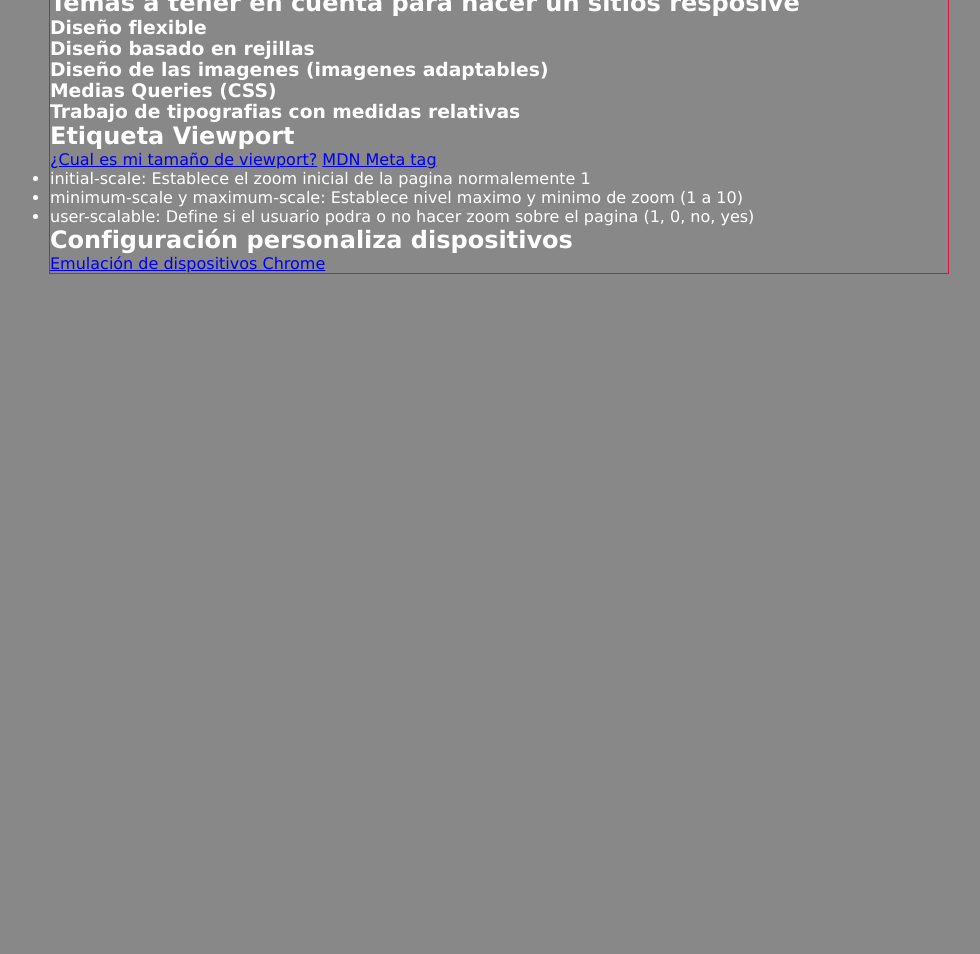
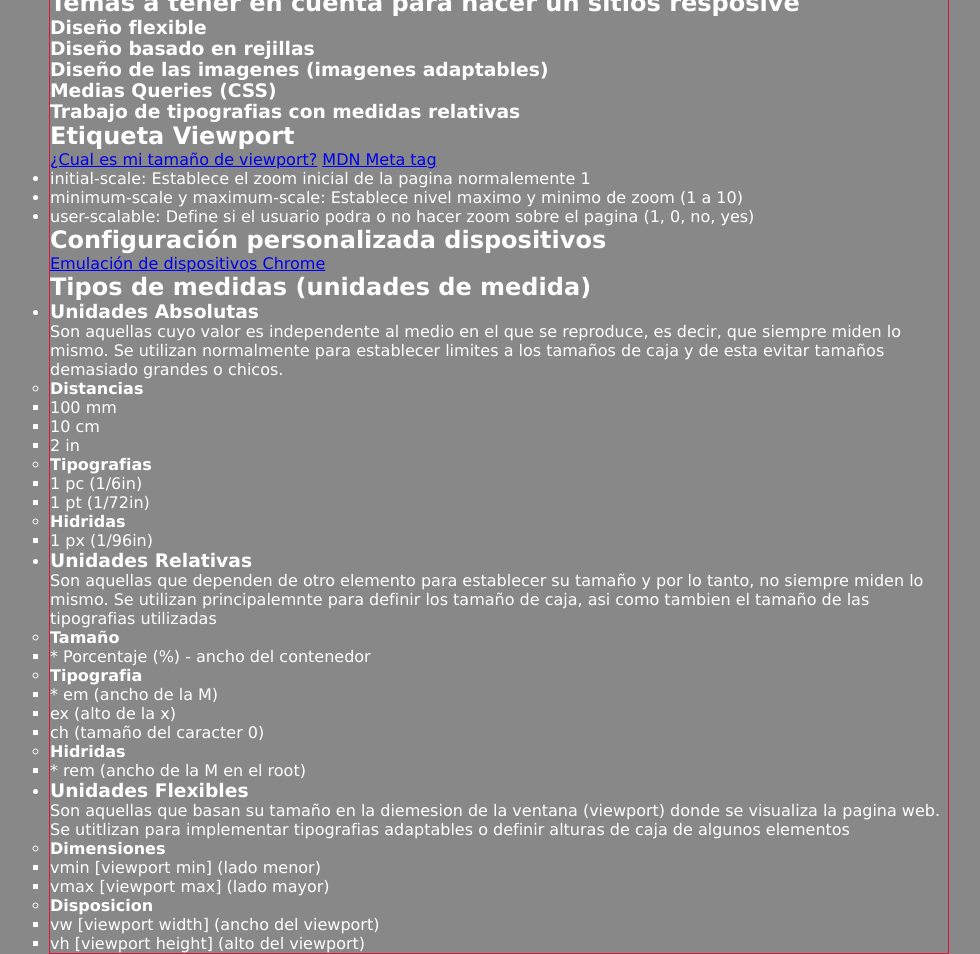
Before and after one commit to avefenixdev/87343-desarrollo-web-avanzado, a website built with Vite: page clase-02/04-responsive-web-design/index.html in a window 1280 px wide. Shown: the part 1200-2154 px from the top of the page, without its empty margins (141-1121 px from the left). Before the commit the page ends 1500 px from the top, so only its background shows below. Built offline with nearby package versions, Linux system fonts and the light colour scheme.

Commit message:
Unidades relativas y absolutas

```diff
--- a/clase-02/04-responsive-web-design/index.html
+++ b/clase-02/04-responsive-web-design/index.html
@@ -85,9 +85,89 @@
       <li>user-scalable: Define si el usuario podra o no hacer zoom sobre el pagina (1, 0, no, yes)</li>
     </ul>
 
-    <h2>Configuración personaliza dispositivos</h2>
+    <h2>Configuración personalizada dispositivos</h2>
 
     <a href="https://github.com/amirshnll/custom-device-emulation-chrome">Emulación de dispositivos Chrome</a>
+
+    <h2>Tipos de medidas (unidades de medida)</h2>
+
+    <ul>
+      <li>
+        <h3>Unidades Absolutas</h3>
+        <p>Son aquellas cuyo valor es independente al medio en el que se reproduce, es decir, que siempre miden lo mismo. Se utilizan normalmente para establecer limites a los tamaños de caja y de esta evitar tamaños demasiado grandes o chicos.</p>
+
+        <ul>
+          <li>
+            <h4>Distancias</h4>
+            <ul>
+              <li>100 mm</li>
+              <li>10 cm</li>
+              <li>2 in</li>
+            </ul>
+          </li>
+          <li>
+            <h4>Tipografias</h4>
+            <ul>
+              <li>1 pc (1/6in)</li>
+              <li>1 pt (1/72in)</li>
+            </ul>
+          </li>
+          <li>
+            <h4>Hidridas</h4>
+            <ul>
+              <li>1 px (1/96in)</li>
+            </ul>
+          </li>
+        </ul>
+      </li>
+      <li>
+        <h3>Unidades Relativas</h3>
+        <p>Son aquellas que dependen de otro elemento para establecer su tamaño y por lo tanto, no siempre miden lo mismo. Se utilizan principalemnte para definir los tamaño de caja, asi como tambien el tamaño  de las tipografias utilizadas</p>
+        <ul>
+          <li>
+            <h4>Tamaño</h4>
+            <ul>
+              <li>* Porcentaje (%) - ancho del contenedor</li>
+            </ul>
+          </li>
+          <li>
+            <h4>Tipografia</h4>
+            <ul>
+              <li>* em (ancho de la M)</li>
+              <li>ex (alto de la x)</li>
+              <li>ch (tamaño del caracter 0)</li>
+            </ul>
+          </li>
+          <li>
+            <h4>Hidridas</h4>
+            <ul>
+              <li>* rem (ancho de la M en el root)</li>
+            </ul>
+          </li>
+        </ul>
+      </li>
+      <li>
+        <h3>Unidades Flexibles</h3>
+        <p>Son aquellas que basan su tamaño en la diemesion de la ventana (viewport) donde se visualiza la pagina web. Se utitlizan para implementar tipografias adaptables o definir alturas de caja de algunos elementos</p>
+
+        <ul>
+          <li>
+            <h4>Dimensiones</h4>
+            <ul>
+              <li>vmin [viewport min] (lado menor)</li>
+              <li>vmax [viewport max] (lado mayor)</li>
+            </ul>
+          </li>
+          <li>
+            <h4>Disposicion</h4>
+            <ul>
+              <li>vw [viewport width] (ancho del viewport)</li>
+              <li>vh [viewport height] (alto del viewport)</li>
+            </ul>
+          </li>
+        </ul>
+      </li>
+    </ul>
 
     </div>
 
```
